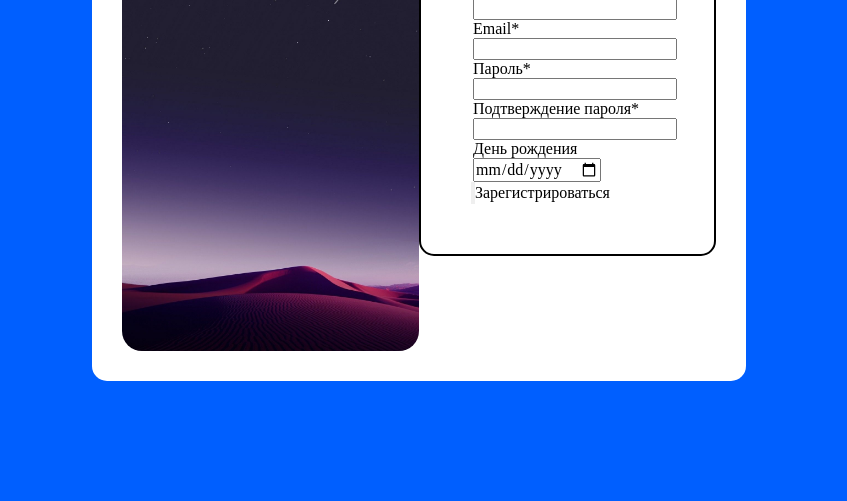
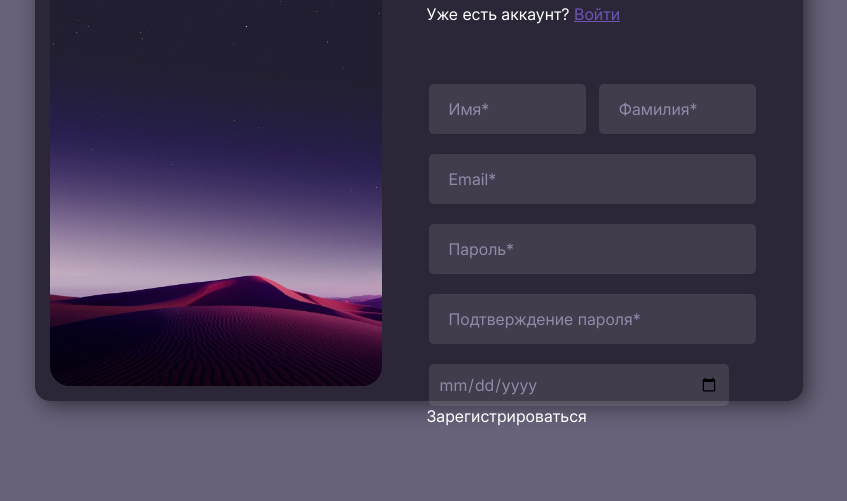
Before and after one commit to CodeCraftSonya/registration-form, a website: page index.html in a window 1280 px wide. Shown: the part 299-800 px from the top of the page, without its empty margins (221-1068 px from the left). Drawn offline with Linux system fonts and the light colour scheme.

Commit message:
feat: stylization of input fields

```diff
--- /dev/null
+++ b/fonts/fonts.css
@@ -0,0 +1,8 @@
+@font-face {
+  font-family: "Inter";
+  src:
+    local("Inter"),
+    url(Inter_18pt-Regular.woff) format("woff");
+  font-weight: 400;
+  font-display: swap;
+}
--- a/index.html
+++ b/index.html
@@ -1,5 +1,5 @@
 <!doctype html>
-<html lang="en">
+<html lang="ru">
 <head>
     <meta charset="UTF-8">
     <meta name="viewport"
@@ -8,41 +8,43 @@
     <title>
         Document
     </title>
+    <link rel="stylesheet" href="./fonts/fonts.css">
     <link rel="stylesheet" href="styles.css">
 </head>
 <body class="page">
 <div class="wrapper">
     <div class="image-wrapper">
-        <img src="desert.jpg" class="image">
+        <img src="desert.jpg" class="image" alt="">
     </div>
 
     <div class="registration">
-        <h1>Регистрация</h1>
+        <h1 class="heading">Создайте аккаунт</h1>
+        <p class="parag">Уже есть аккаунт? <a class="link" href="">Войти</a></p>
         <form class="registration-form">
-            <fieldset>
-                <label for="first-name" class="label">Имя*</label>
-                <input id="first-name" name="first-name" type="text" required>
+            <fieldset class="firstf">
+                <label for="first-name" class="label visually-hidden">Имя</label>
+                <input id="first-name" name="first-name" type="text" placeholder="Имя*" class="input" required>
 
-                <label for="last-name" class="label">Фамилия*</label>
-                <input id="last-name" name="last-name" type="text" required>
+                <label for="last-name" class="label visually-hidden">Фамилия</label>
+                <input id="last-name" name="last-name" type="text" placeholder="Фамилия*" class="input" required>
             </fieldset>
             <fieldset>
                 <legend></legend>
-                <label for="email" class="label">Email*</label>
-                <input id="email" name="email" type="email" required>
+                <label for="email" class="label visually-hidden">Email</label>
+                <input id="email" name="email" type="email" placeholder="Email*" class="input" required>
             </fieldset>
             <fieldset>
                 <legend></legend>
-                <label for="password" class="label">Пароль*</label>
-                <input id="password" name="password" type="password" required>
+                <label for="password" class="label visually-hidden">Пароль</label>
+                <input id="password" name="password" type="password" placeholder="Пароль*" class="input" required>
 
-                <label for="password-confirm" class="label">Подтверждение пароля*</label>
-                <input id="password-confirm" name="password-confirm" type="password" required>
+                <label for="password-confirm" class="label visually-hidden">Подтверждение пароля</label>
+                <input id="password-confirm" name="password-confirm" type="password" placeholder="Подтверждение пароля*" class="input" required>
             </fieldset>
             <fieldset>
                 <legend></legend>
-                <label for="birth-day" class="label">День рождения</label>
-                <input id="birth-day" name="birth-day" type="date">
+                <label for="birth-day" class="label visually-hidden">День рождения</label>
+                <input id="birth-day" name="birth-day" type="date" class="date-input" placeholder="День рождения">
             </fieldset>
             <input id="form-button" type="button">Зарегистрироваться
         </form>
--- a/styles.css
+++ b/styles.css
@@ -33,6 +33,7 @@ input {
   font-family: inherit;
   font-size: inherit;
   padding: 0;
+  border: 0;
 }
 
 ul,
@@ -60,7 +61,9 @@ fieldset {
 }
 
 .page {
-  background-color: #005fff;
+  background-color: #676179;
+  color: #fff;
+  font-family: "Inter", sans-serif;
   display: flex;
   justify-content: center;
   align-items: center;
@@ -68,17 +71,15 @@ fieldset {
 
 .wrapper {
   display: flex;
-  background-color: #fff;
-  padding-inline: 30px;
-  padding-block: 30px;
+  gap: 45px;
+  background-color: #2b2738;
+  padding-inline-start: 15px;
+  padding-inline-end: 45px;
+  padding-block: 15px;
   border-radius: 15px;
-  height: 70%;
-}
-
-.registration-form {
-  padding: 50px;
-  border: 2px solid black;
-  border-radius: 15px;
+  height: 75%;
+  width: 60%;
+  box-shadow: 5px 5px 20px rgba(0, 0, 0, 0.5);
 }
 
 .label {
@@ -90,12 +91,69 @@ fieldset {
 
 .registration {
   width: 50%;
+  padding-block: 70px;
 }
+
+.heading {
+  margin-bottom: 20px;
+  font-size: 2.5rem;
+  letter-spacing: 0.1rem;
+}
+
+.parag {
+  margin-bottom: 60px;
+}
+
 .image {
   display: block;
   width: 100%;
   height: 100%;
   object-fit: cover;
-  object-position: center;
+  object-position: bottom;
   border-radius: 20px;
 }
+
+.link {
+  color: #6e54b5;
+  text-decoration: underline;
+  cursor: pointer;
+}
+
+.input {
+  width: 100%;
+  background-color: rgba(255, 255, 255, 0.1);
+  border-radius: 5px;
+  padding-inline: 20px;
+  padding-block: 15px;
+  margin-bottom: 20px;
+}
+.input::placeholder {
+  color: #9389a9;
+}
+.firstf {
+  display: flex;
+  justify-content: space-between;
+}
+.firstf .input {
+  width: 48%;
+}
+
+.date-input {
+  width: 100%; /* Ширина */
+  max-width: 300px; /* Максимальная ширина */
+  padding: 10px; /* Внутренние отступы */
+  font-size: 16px; /* Размер текста */
+  border-radius: 5px; /* Закругленные углы */
+  outline: none; /* Убираем стандартный фокус */
+  transition: border-color 0.3s ease;
+  background-color: rgba(255, 255, 255, 0.1);
+  color: #9389a9;
+}
+
+.date-input::placeholder {
+}
+
+.date-input:focus {
+  border-color: #007bff; /* Цвет границы при фокусе */
+  box-shadow: 0 0 5px rgba(0, 123, 255, 0.5); /* Тень при фокусе */
+}
```
Also changed, not shown: fonts/Inter_18pt-Regular.woff (added).
